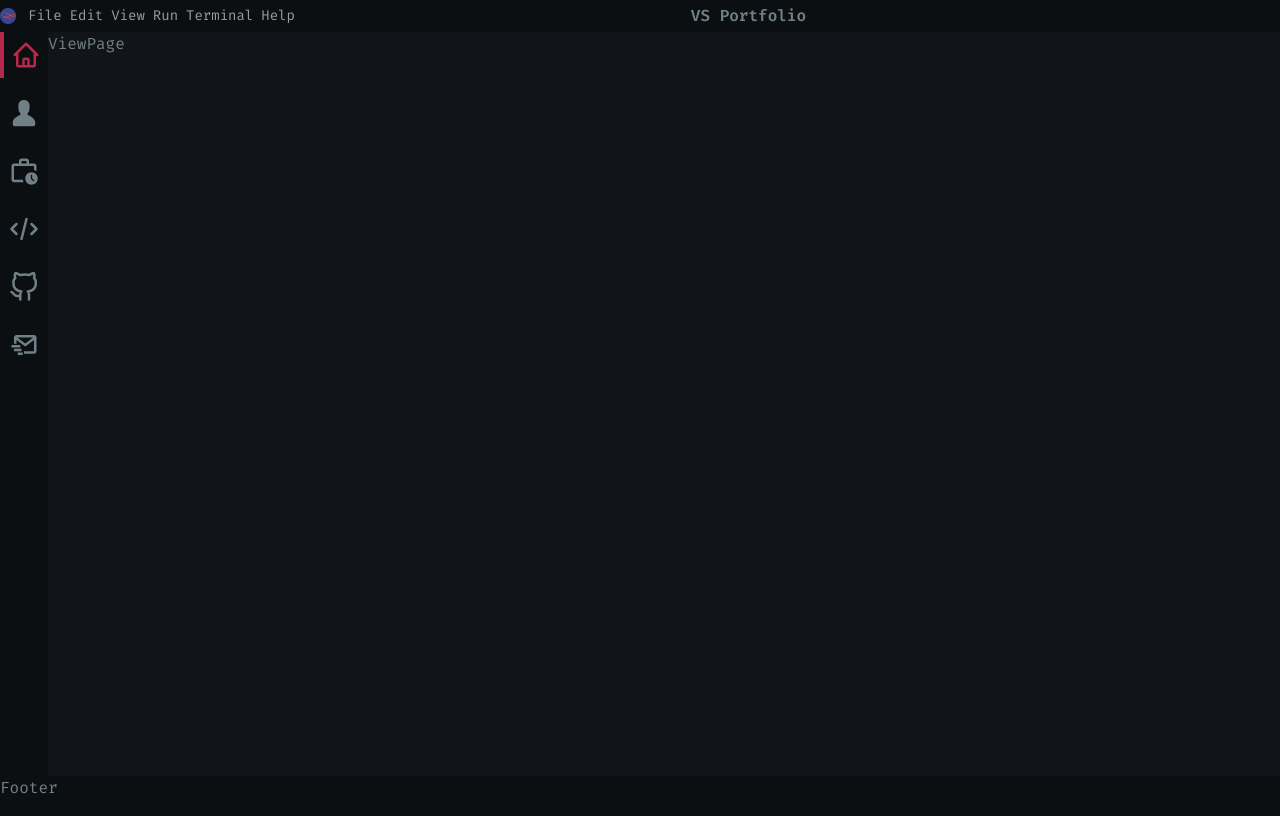
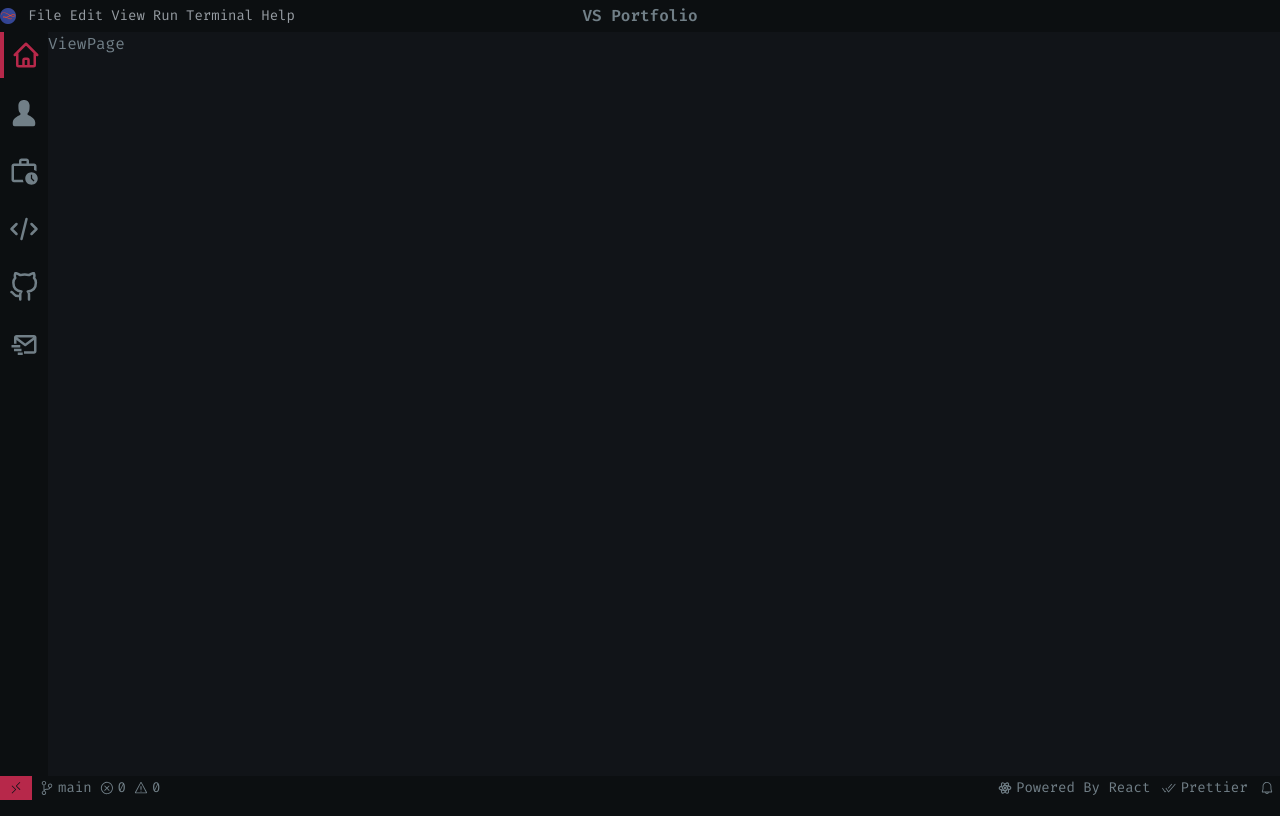
Before and after one commit to Tejaspatade/vs-portfolio, a React (Vite) app: page / in a window 1280 px wide. Built offline with nearby package versions, Linux system fonts and the light colour scheme.

Commit message:
Static Footer Implemented

```diff
--- a/src/components/Footer.jsx
+++ b/src/components/Footer.jsx
@@ -1,5 +1,39 @@
+import {
+	VscBell,
+	VscCheckAll,
+	VscError,
+	VscRemote,
+	VscSourceControl,
+	VscWarning,
+} from "react-icons/vsc";
+import { TbBrandReact } from "react-icons/tb";
+
 const Footer = () => {
-	return <div className="col-span-2 h-10">Footer</div>;
+	return (
+		<div className="col-span-2 h-6 flex gap-2 text-sm items-center">
+			<div className="bg-[#b7284a] text-[#111418] h-full flex items-center justify-center w-8">
+				<VscRemote />
+			</div>
+			<div className="flex items-center gap-1 cursor-pointer">
+				<VscSourceControl /> main
+			</div>
+			<div className="flex items-center gap-1 cursor-pointer">
+				<VscError /> 0
+			</div>
+			<div className="flex items-center gap-1 cursor-pointer">
+				<VscWarning /> 0
+			</div>
+			<div className="flex items-center gap-3 ml-auto">
+				<div className="flex items-center gap-1 cursor-pointer">
+					<TbBrandReact /> Powered By React
+				</div>
+				<div className="flex items-center gap-1 cursor-pointer">
+					<VscCheckAll /> Prettier
+				</div>
+				<VscBell style={{ marginRight: "0.4rem", cursor: "pointer" }} />
+			</div>
+		</div>
+	);
 };
 
 export default Footer;
--- a/src/components/TopMenuBar.jsx
+++ b/src/components/TopMenuBar.jsx
@@ -1,6 +1,6 @@
 const TopMenuBar = () => {
 	return (
-		<div className="col-span-2 h-8 flex items-center gap-3">
+		<div className="col-span-2 h-8 flex items-center gap-3 relative">
 			<img src="favicon.png" alt="Logo" className="h-4" />
 			<ul className="flex gap-2 text-sm text-[#969ca2] cursor-default">
 				<li className="hover:text-white">File</li>
@@ -10,7 +10,7 @@ const TopMenuBar = () => {
 				<li className="hover:text-white">Terminal</li>
 				<li className="hover:text-white">Help</li>
 			</ul>
-			<span className="font-semibold ml-96 cursor-pointer hover:text-[whitesmoke]">
+			<span className="font-semibold cursor-pointer absolute top-1/2 left-1/2 transform -translate-x-1/2 -translate-y-1/2 hover:text-[whitesmoke]">
 				VS Portfolio
 			</span>
 		</div>
--- a/src/index.css
+++ b/src/index.css
@@ -6,6 +6,4 @@ body {
 	background-color: #0c0f11;
 	color: #717f87;
 	font-family: "Fira Code";
-
-	overflow: hidden;
 }
--- a/tailwind.config.js
+++ b/tailwind.config.js
@@ -8,7 +8,6 @@ export default {
 			},
 			gridTemplateRows: {
 				"g-t-r-3": "2rem auto 1.5rem",
-				auto: "auto",
 			},
 		},
 	},
```
